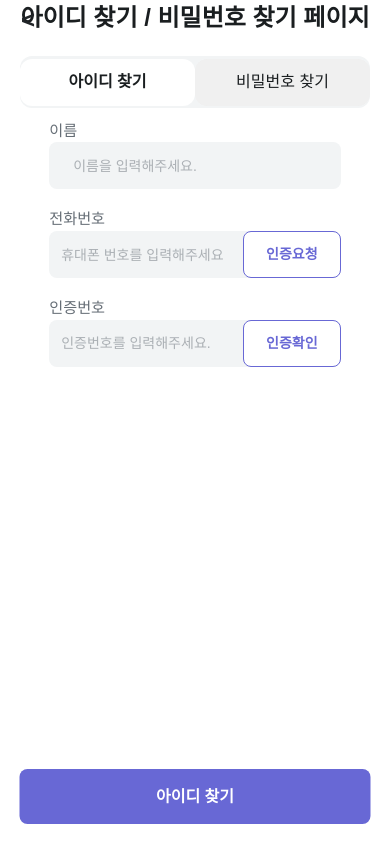
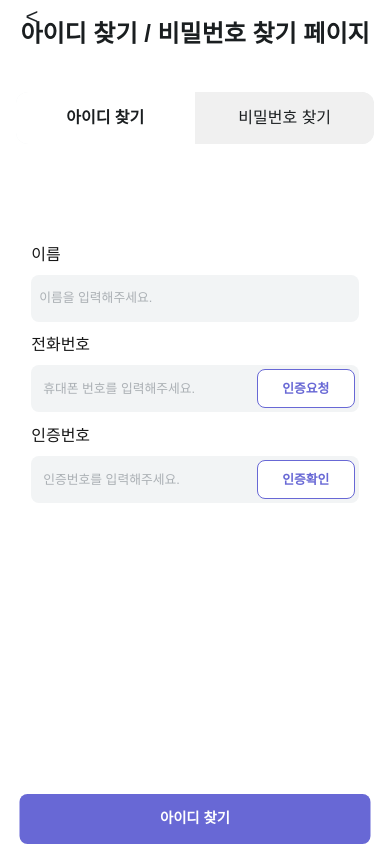
Before and after one commit to potato-club/MindBridge-front, a Next.js app: page /find in a window 390 px wide. Built offline with nearby package versions, Linux system fonts and the light colour scheme.

Commit message:
찾기 페이지 UI 수정중.

```diff
--- a/src/app/(find)/find/Find.module.css
+++ b/src/app/(find)/find/Find.module.css
@@ -1,41 +1,50 @@
 /* 전체 컨테이너 */
 .Container {
-    padding: 20px;
+    position: relative;
+    padding: 4vw;
+    max-width: 420px;
+    margin: 0 auto;
+    box-sizing: border-box
 }
 
 /* 뒤로가기 버튼 */
 .backButton {
     position: absolute;
+    top: env(safe-area-inset-top, 16px);
     left: 16px;
     background: none;
     border: none;
-    /* font-size: 22px; */
-    width: 24px;
-    height: 40px;
-    font-weight: bold;
+    width: 32px;
+    height: 32px;
+    font-size: 22px;
     cursor: pointer;
     color: #212528;
 }
 
 .header {
+    display: flex;
     justify-content: center;
-    display: flex;
-    font-size: 24px;
+    align-self: center;
+    font-size: 1.5rem;
     color: #1a1e20;
+    margin-top:16px;
+    margin-bottom: 24px;
 }
 
 /* 탭 버튼 영역 */
 .tabWrapper {
     display: flex;
     justify-content: center;
+    width: 100%;
+    max-width: 362px;
+
+    height: 52px;
     margin: 0 auto;
-    width: 100%;
 
-    max-width: 362px;
-    height: 52px;
     background-color: #f2f4f5;
 
     border-radius: 12px;
+    overflow: hidden;
 }
 
 .tab {
@@ -44,16 +53,11 @@
     /* 추가 */
     align-items: center;
     justify-content: center;
-    padding: auto;
-    width: 70%;
-    max-width: 175px;
-    height: 47px;
-    margin: auto;
+    font-size: 1rem;
+
     color: #1a1e20;
     background-color: #f0f0f0;
-    border-radius: 12px;
     cursor: pointer;
-    font-size: 16px;
     transition: all 0.3s ease;
 }
 
@@ -63,7 +67,6 @@
 
 .active {
     background-color: #fff;
-    color: #1a1e20;
     font-weight: bold;
 }
 
@@ -71,17 +74,18 @@
 .contentWrapper {
     position: relative;
     min-height: 250px;
-    /* 콘텐츠 높이 확보 */
-    overflow: hidden;
+    width: 100%;
+    margin-top: 24px;
+    box-sizing: border-box;
 }
 
 /* 기본 콘텐츠 (숨겨짐) */
 .tabContent {
+    width: 100%;
     opacity: 0;
     transform: translateY(10px);
+    position: absolute;
     transition: opacity 0.4s ease, transform 0.4s ease;
-    /* position: absolute; */
-    width: 100%;
 }
 
 /* 활성화된 콘텐츠 */
@@ -90,20 +94,3 @@
     transform: translateY(0);
     position: relative;
 }
-
-/* .tabWrapper {
-position: fixed;
-  margin-top: 20px;
-  transform: translateX(-50%);
-
-  height: 55px;
-
-  border: none;
-  border-radius: 8px;
-  font-size: 16px;
-  font-weight: bold;
-  background: #3BC4FF;
-  color: #fff;
-  cursor: pointer;
-  transition: background 0.2s ease-in-out;
-} */
--- a/src/app/(find)/findid/FindId.module.css
+++ b/src/app/(find)/findid/FindId.module.css
@@ -3,65 +3,54 @@
     flex-direction: column;
     justify-content: center;
     align-items: center;
+
     width: 100%;
-    height: 100%;
+    min-height: 50dvh;
     /* 휴대폰 기종에 따라 다르게 설정 */
-    margin: auto;
+    margin: 0 auto;
+    padding: 4vw;
     border-radius: 30px;
     background-color: #ffffff;
     font-family: 'Noto Sans KR', sans-serif;
+
+    box-sizing: border-box;
+    position: relative;
 }
 
 .header {
   display: none;
+  font-size: 1.5rem;
+  color: #1a1e20;
+  margin-bottom: 2rem;
+  text-align: center;
 }
 
 
 .User {
-  /* align-items: center; */
-  width: 90%;
+  width: 100%;
   max-width: 400px;
-  max-height: 77px;
-  padding: 3vw;
-  font-size: 0.95rem;
-
-  color: #666e76;
-  outline: none;
   margin-bottom: 3vw;
+  display: flex;
+  flex-direction: column;
+  gap: 0.5rem;
 }
 
 
-.UserPhone:hover {
-  border: 1px solid;
-
-}
-
 .UserName {
   display: flex;
+  align-items: center;
   justify-content: center;
-  align-items: center;
-  max-width: 400px;
+
+  width: 100%;
   height: 47px;
-  /* padding: 3vw;  */
-  font-size: 0.95rem;
+  font-size: 0.75rem;
 
   color: #666e76;
   background-color: #f2f4f5;
 
-  /* border: 1px solid #ccc; */
   border-radius: 8px;
   outline: none;
-
-  padding: 3vw;
-
-  gap: 8px; /* 입력창과 버튼 사이 간격 */
-
-  flex: 1; /* 버튼 빼고 남은 공간을 꽉 채움 */
-  padding: 12px;
-  font-size: 14px;
-  /* box-sizing: border-box; */
-
-  width: 100%;
+  box-sizing: border-box;
 }
 
 /* input + button 묶음 */
@@ -70,50 +59,44 @@
   align-items: center;
   gap: 8px;               /* 간격 */
   width: 100%;
-  max-width: 400px;
-  margin-bottom: 16px;
+  height: 47px;
+  padding: 0.25rem;
   background-color: #f2f4f5;
   border-radius: 8px;
+  box-sizing: border-box;
 
 }
 
 .UserPhone {
-  justify-content: center;
-  width: 100%;
-  max-width: 400px;
-  height: 47px;
-  padding: 3vw;
+  flex: 1; /* 버튼 빼고 남은 공간을 꽉 채움 */
+
+  padding: 0.75rem;
   font-size: 0.95rem;
-
   color: #666e76;
   border-radius: 8px;
   outline: none;
-  gap: 8px; /* 입력창과 버튼 사이 간격 */
-
-  flex: 1; /* 버튼 빼고 남은 공간을 꽉 채움 */
-  padding: 12px;
-  font-size: 14px;
   box-sizing: border-box;
 
 }
 
+.UserPhone:hover {
+  border-color: #3bc4ff;
+}
 
 
 
 .sendButton {
-  /* padding: 2.5vw 4vw; */
   width: 98px;
-  height: 47px;
+  height: 100%;
+  font-size: 0.875rem;
+  font-weight: 600;
+  color: #6868d5;
   background-color: #FFF;
-  color: #6868d5;
-  font-size: 14px;
-  font-weight: 600;
-  /* boreder: 1px solid #3BC4FF; */
   border: 1px solid #6868d5;
   border-radius: 8px;
   cursor: pointer;
+  transition: all 0.2s ease;
   white-space: nowrap;
-  transition: background 0.2s ease;
 }
 
 .sendButton:hover {
@@ -122,16 +105,16 @@
 }
 
 .VerifyMessage {
-  margin-top: 8px;
-  font-size: 12px;        /* 화면 크기에 따라 줄어듦 */
+  margin-top: 0.5rem;
+  font-size: 0.75rem;        /* 화면 크기에 따라 줄어듦 */
   color: #ff4d4f;
 }
 
 
 /* 버튼 */
 .submitButton {
-position: fixed;
-  bottom: 20px;       /* 화면 하단에서 20px 위 */
+  position: fixed;
+  bottom: env(safe-area-inset-bottom, 20px);      /* 화면 하단에서 20px 위 */
   left: 50%;          /* 가로 가운데 정렬 */
   transform: translateX(-50%);
 
@@ -139,12 +122,28 @@ position: fixed;
   max-width: 400px;   /* 너무 넓어지지 않도록 제한 */
   height: 55px;
 
+  font-size: 1rem;
+  font-weight: bold;
+  color: #fff;
+  background-color: #6868d5;
   border: none;
   border-radius: 8px;
-  font-size: 16px;
-  font-weight: bold;
-  background: #6868d5;
-  color: #fff;
   cursor: pointer;
   transition: background 0.2s ease-in-out;
 }
+
+.submitButton:hover {
+  background-color: #5757c9;
+}
+
+@media screen and (max-width: 400px) {
+  .UserPhone, .sendButton {
+    font-size: 0.8rem;
+    padding: 0.5rem;
+  }
+
+  .submitButton {
+    font-size: 0.9rem;
+    height: 50px;
+  }
+}
--- a/src/app/login/Login.module.css
+++ b/src/app/login/Login.module.css
@@ -39,8 +39,8 @@
     margin-top: 8px;
 }
 
-.UserId,
-.UserPassword {
+.UserId ,
+.UserPassword  {
     width: 100%;
     max-width: 360px;
     padding: 14px;
@@ -51,15 +51,25 @@
 
     color:#444;
     font-size: 15px;
-    transition: border-color 0.2s;
+    transition: border-color 0.2s, box-shadow 0.2s;
 }
 
-.UserId input:hover,
-.UserPassword input:hover {
+.UserId:hover,
+.UserPassword:hover {
+    border-color: black;
+}
+
+.UserId input,
+.UserPassword input {
     width: 100%;
-    max-width: 360px;
-    border-color: #3bc4ff;
-    outline: #444;
+    border: none;
+    font-size: 15px;
+    color: #444;
+}
+
+.UserId input:focus,
+.UserPassword input:focus {
+    outline: none;;
 }
 
 
@@ -92,25 +102,26 @@
 }
 
 
-.LoginFooter {
+.BtnContainer {
     display: flex;
     justify-content: space-between;
     width: 100%;
     max-width: 360px;
-    margin-top: 32px;
+    margin: 0 auto;
+    margin-top: 16px;
 }
 
-.FindIdAndPassword button,
+.Find button,
 .SignUp button {
-    background: none;
+    padding: 1px 13px;
+    font-size: 14px;
     border: none;
-    font-size: 14px;
+    cursor: pointer;
+    background: transparent;
     color: #555;
-    cursor: pointer;
-    transition: color 0.2s;
 }
 
-.FindIdAndPassword button:hover,
+.Find button:hover,
 .SignUp button:hover {
     color: #333;
 }
@@ -124,7 +135,7 @@
         padding: 16px;
     }
 
-    .LoginFooter {
+    .BtnContainer {
         flex-direction: column;
         align-items: center;
         gap: 8px;
--- a/src/app/login/Login.tsx
+++ b/src/app/login/Login.tsx
@@ -110,10 +110,10 @@ const LoginForm = () => {
                     </div>
 
                     {/* 하단 영역 */}
-                    <div className={styles.LoginFooter}>
+                    <div className={styles.BtnContainer}>
                         {/* 아이디/비밀번호 찾기 */}
                         {/* 페이지 이동 구현 중 */}
-                        <div className={styles.FindIdAndPassword}>
+                        <div className={styles.Find}>
                             <button type="button"
                             onClick={() => router.push("/find")}>
                                 아이디/비밀번호 찾기
```
